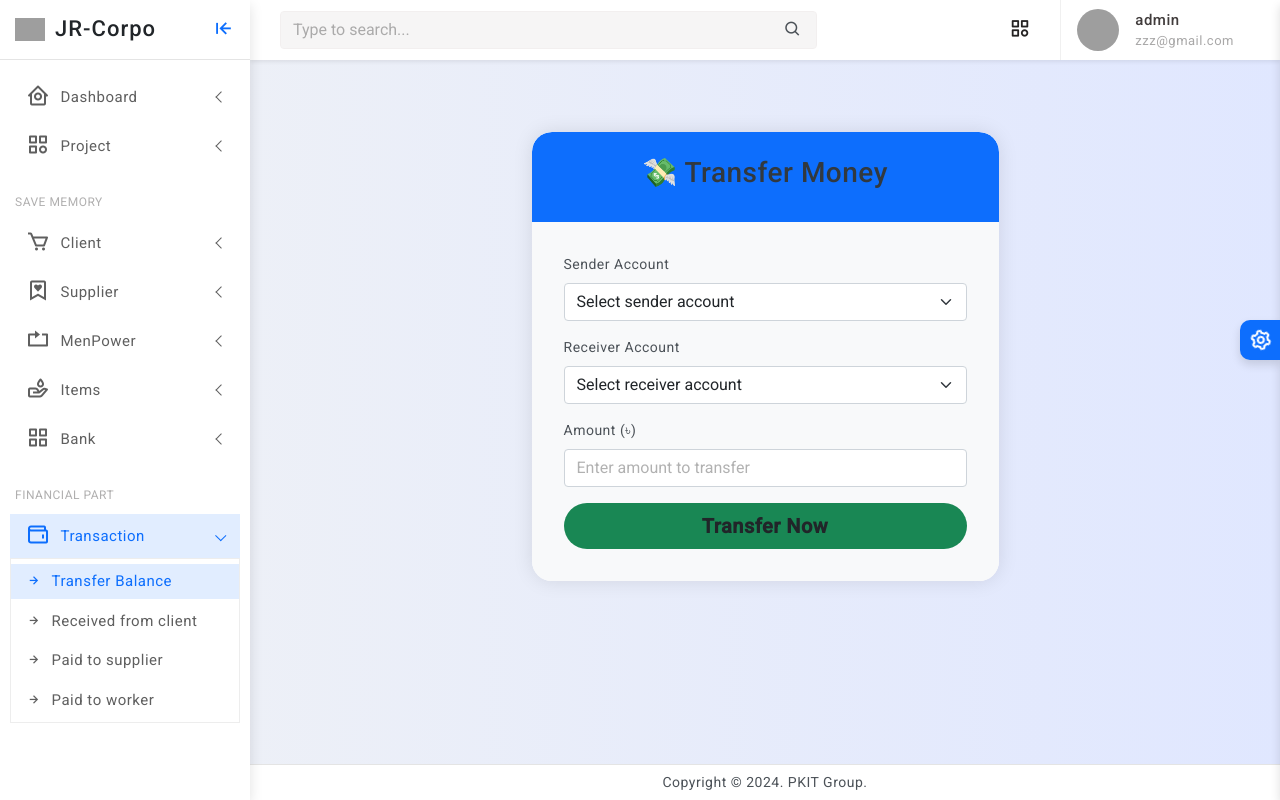
After one commit to tohidrupok/operations-processing-system, a Django app: page /transfer/ in a window 1280 px wide. The commit adds this page. Run offline with Django 5.2, Linux system fonts and the light colour scheme; a user stored in the database is signed in; data comes from the database, SQL or seed files in the repository; both versions use the stored data as it was after the commit; some libraries are stand-ins or nearby versions; grey boxes are pictures that could not be loaded.

Commit message:
Transfer and loan system added

```diff
--- a/finance/admin.py
+++ b/finance/admin.py
@@ -7,3 +7,4 @@ admin.site.register(BankAccount)
 admin.site.register(Transaction)
 admin.site.register(SupplierPayment)
 admin.site.register(MenPowerPayment)
+admin.site.register(Loan)
--- a/finance/models.py
+++ b/finance/models.py
@@ -123,3 +123,40 @@ class MenPowerPayment(models.Model):
 
     def __str__(self):
         return f"MenPowerPayment: {self.menpowermemo} - {self.amount} ({self.type})"
+
+
+
+
+class Loan(models.Model):
+    LOAN_GIVER_TYPE_CHOICES = [
+        ('CASH', 'Cash'),
+        ('BANK', 'Bank Deposit'),
+        ('MOBILE', 'Bkash / Nogod / Rocket'),
+        ('CHEQUE', 'Cheque'),
+    ]
+
+    STATUS_CHOICES = [
+        ('PENDING', 'Pending'),
+        ('APPROVED', 'Loan Approved'),
+        ('PAID', 'Payment Done'),
+        ('CLEARED', 'Loan Cleared'),
+    ]
+
+    loan_provider_name = models.CharField(max_length=100, help_text="Name of the person or organization giving the loan")
+    loan_giver_type = models.CharField(max_length=10, choices=LOAN_GIVER_TYPE_CHOICES)
+    amount = models.PositiveIntegerField()
+    bank_account = models.ForeignKey('BankAccount', on_delete=models.SET_NULL, null=True, blank=True, help_text="Linked bank account if applicable")
+    payment_amount = models.PositiveIntegerField(default=0)
+    status = models.CharField(max_length=10, choices=STATUS_CHOICES, default='PENDING')
+
+    cheque_number = models.CharField(max_length=50, blank=True, null=True)
+    cheque_date = models.DateField(blank=True, null=True)
+
+    voucher_number = models.CharField(max_length=50, blank=True, null=True)
+    voucher_date = models.DateField(blank=True, null=True)
+    receive_date = models.DateField(null=True, blank=True)
+
+    created_at = models.DateTimeField(auto_now_add=True)
+
+    def __str__(self):
+        return f"{self.loan_provider_name} - {self.amount} ({self.get_status_display()})"
--- /dev/null
+++ b/finance/templates/transactions/transfer.html
@@ -0,0 +1,103 @@
+{% extends 'partials/base0.html' %}
+{% load static %}
+{% block content %}
+
+
+<style>
+    body {
+        background: linear-gradient(to right, #f0f2f5, #e0e7ff);
+    }
+
+    .bank-transfer-card {
+        border-radius: 1.25rem;
+        box-shadow: 0 0 20px rgba(0, 0, 0, 0.1);
+        overflow: hidden;
+    }
+
+    .bank-header {
+        background-color: #0d6efd;
+        color: white;
+        padding: 1.5rem;
+        border-top-left-radius: 1.25rem;
+        border-top-right-radius: 1.25rem;
+        text-align: center;
+    }
+
+    .bank-body {
+        background-color: #f8f9fa;
+        padding: 2rem;
+    }
+
+    .btn-transfer {
+        background-color: #198754;
+        border: none;
+        font-weight: bold;
+    }
+
+    .btn-transfer:hover {
+        background-color: #157347;
+    }
+</style>
+
+<div class="container py-5">
+    <div class="row justify-content-center">
+        <div class="col-md-8 col-lg-6">
+            <div class="card bank-transfer-card">
+                <div class="bank-header">
+                    <h3>💸 Transfer Money</h3>
+                </div>
+                <div class="bank-body">
+
+                    {% if messages %}
+                        {% for message in messages %}
+                            <div class="alert alert-{{ message.tags }} alert-dismissible fade show" role="alert">
+                                {{ message }}
+                                <button type="button" class="btn-close" data-bs-dismiss="alert" aria-label="Close"></button>
+                            </div>
+                        {% endfor %}
+                    {% endif %}
+
+                    <form method="post">
+                        {% csrf_token %}
+
+                        <div class="mb-3">
+                            <label for="sender_account" class="form-label">Sender Account</label>
+                            <select name="sender_account_number" id="sender_account" class="form-select" required>
+                                <option value="" disabled selected>Select sender account</option>
+                                {% for account in accounts %}
+                                    <option value="{{ account.account_number }}">
+                                        {{ account.account_name }} ({{ account.account_number }}) - ৳{{ account.balance }}
+                                    </option>
+                                {% endfor %}
+                            </select>
+                        </div>
+
+                        <div class="mb-3">
+                            <label for="receiver_account" class="form-label">Receiver Account</label>
+                            <select name="receiver_account_number" id="receiver_account" class="form-select" required>
+                                <option value="" disabled selected>Select receiver account</option>
+                                {% for account in accounts %}
+                                    <option value="{{ account.account_number }}">
+                                        {{ account.account_name }} ({{ account.account_number }})
+                                    </option>
+                                {% endfor %}
+                            </select>
+                        </div>
+
+                        <div class="mb-3">
+                            <label for="amount" class="form-label">Amount (৳)</label>
+                            <input type="number" name="amount" id="amount" class="form-control" min="1" placeholder="Enter amount to transfer" required>
+                        </div>
+
+                        <div class="d-grid">
+                            <button type="submit" class="btn btn-transfer btn-lg rounded-pill">Transfer Now</button>
+                        </div>
+                    </form>
+
+                </div>
+            </div>
+        </div>
+    </div>
+</div>
+
+{% endblock %}
--- a/finance/urls.py
+++ b/finance/urls.py
@@ -27,6 +27,7 @@ urlpatterns = [
 
     path('approved-total/', views.approved_income_transaction_total, name='approved_transaction_total'),
     path('payment-summary/', views.combined_payment_total, name='payment_summary'),
+    path('transfer/', views.transfer_view, name='transfer_view'),
 
 
 ]
--- a/finance/views.py
+++ b/finance/views.py
@@ -306,3 +306,50 @@ def combined_payment_total(request):
     }
 
     return render(request, 'transactions/payment_summary.html', context)
+
+
+
+@staff_required
+def transfer_view(request):
+    if request.method == 'POST':
+        sender_number = request.POST.get('sender_account_number')
+        receiver_number = request.POST.get('receiver_account_number')
+        amount = request.POST.get('amount')
+
+        if sender_number == receiver_number:
+            messages.error(request, "Sender and receiver cannot be the same account.")
+            return redirect('transfer_view')  # or render with context if not using redirect
+
+        try:
+            amount = int(amount)
+            if amount <= 0:
+                messages.error(request, "Amount must be greater than 0.")
+                return redirect('transfer_view')
+
+            with transaction.atomic():
+                sender = BankAccount.objects.select_for_update().get(account_number=sender_number)
+                receiver = BankAccount.objects.select_for_update().get(account_number=receiver_number)
+
+                if sender.balance < amount:
+                    messages.error(request, "Insufficient balance in sender account.")
+                    return redirect('transfer_view')
+
+                sender.balance -= amount
+                receiver.balance += amount
+
+                sender.save()
+                receiver.save()
+
+                messages.success(request, f"Successfully transferred {amount} from {sender.account_name} to {receiver.account_name}.")
+                return redirect('transfer_view')
+
+        except BankAccount.DoesNotExist:
+            messages.error(request, "Invalid account number.")
+        except ValueError:
+            messages.error(request, "Invalid amount.")
+        except Exception as e:
+            messages.error(request, f"Unexpected error: {str(e)}")
+        return redirect('transfer_view')
+
+    accounts = BankAccount.objects.all()
+    return render(request, 'transactions/transfer.html', {'accounts': accounts})
--- a/templates/partials/base0.html
+++ b/templates/partials/base0.html
@@ -91,7 +91,7 @@
 						</li>
 					</ul>
 				</li>
-				<li class="menu-label">Stakeholder List</li>
+				<li class="menu-label">Save Memory</li>
 
 				<li>
 					<a href="javascript:;" class="has-arrow">
@@ -174,7 +174,7 @@
 					</ul>
 				</li>
 
-				<li class="menu-label">Financial Report</li>
+				<li class="menu-label">Financial Part</li>
 				<li>
 					<a class="has-arrow" href="javascript:;">
 						<div class="parent-icon"><i class='bx bx-wallet'></i>
@@ -182,6 +182,7 @@
 						<div class="menu-title">Transaction </div>
 					</a>
 					<ul>
+						<li> <a href="{% url 'transfer_view' %}"><i class="bx bx-right-arrow-alt"></i>Transfer Balance </a></li>
 						<li> <a href="{% url 'transaction_list' %}"><i class="bx bx-right-arrow-alt"></i>Received from client</a></li>
 						<li> <a href="{% url 'supplier_payment_list' %}"><i class="bx bx-right-arrow-alt"></i>Paid to supplier</a></li>
 						<li> <a href="{% url 'menpower_payment_list' %}"><i class="bx bx-right-arrow-alt"></i>Paid to worker</a></li>
```
Also changed, not shown: db.sqlite3, finance/migrations/0009_loan.py (added).
